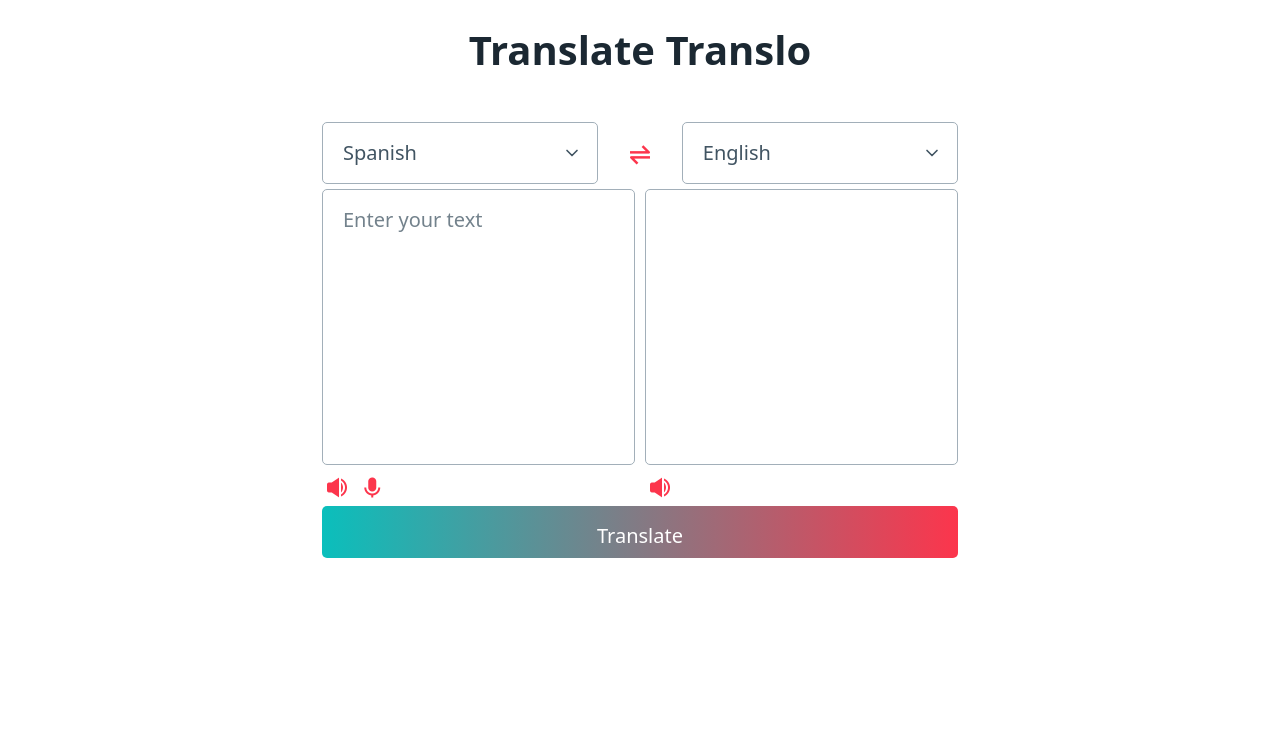
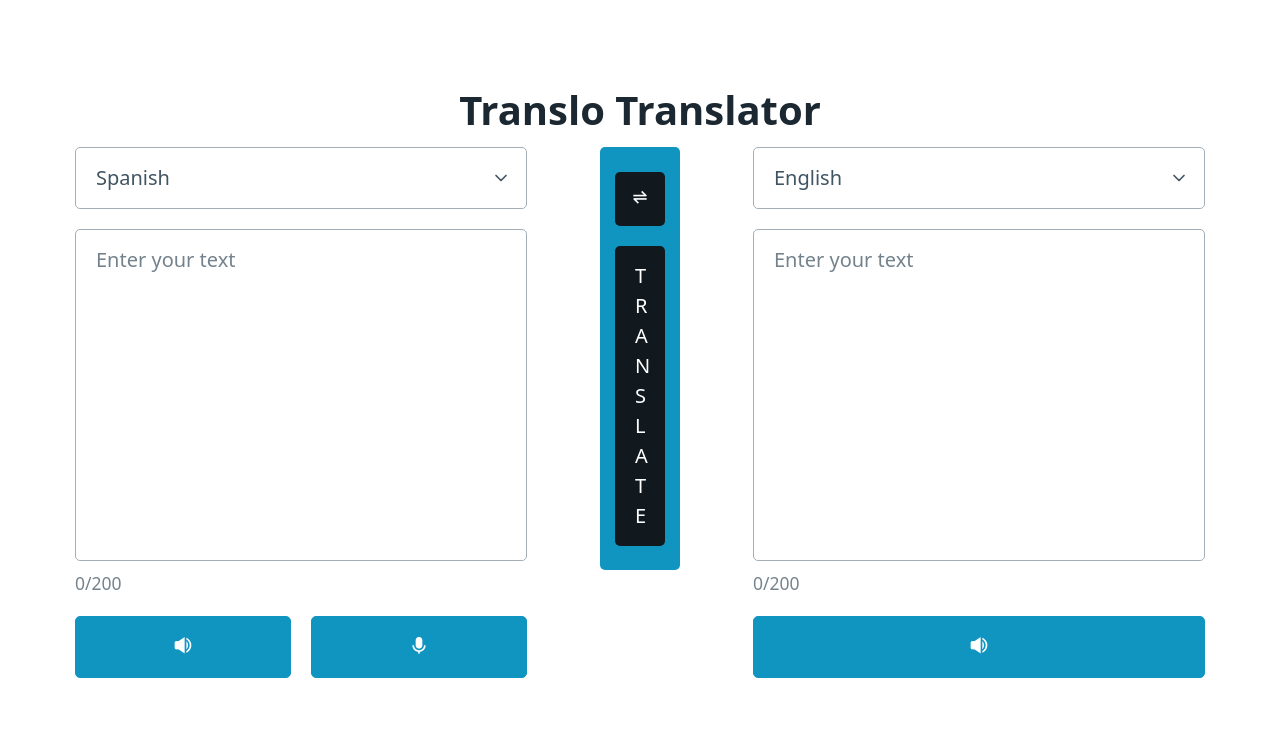
Before and after one commit to rubenmantilladev/app-translate-lenguage, a plain HTML site: page index.html in a window 1280 px wide. Drawn offline with nearby package versions, Linux system fonts and the light colour scheme.

Commit message:
Translo Translator 1.1.0

```diff
--- a/index.html
+++ b/index.html
@@ -13,41 +13,41 @@
   </head>
 
   <body>
+    <main class="container">
 
-    <h1>Translate Translo</h1>
-    <div class="container">
+      <h1>Translo Translator</h1>
+      <section class="section texareaFrom">
+        <select class="first"></select>
+        <div class="textareas">
 
+          <textarea class="fromText" rows="10" maxlength="200" placeholder="Enter your text"></textarea>
+          <small id="contador1">0/200</small>
 
-      <header class="header">
-        <select class="first"></select>
-        <button class="iconButton" id="change"><i class='bx bx-transfer-alt'></i></button>
-        <select class="second"></select>
-      </header>
-
-      <main class="containerTextarea">
-
-        <section class="textareas">
-          <textarea class="fromText" placeholder="Enter your text"></textarea>
           <div class="btnContainer">
             <button class="read iconButton"><i class='bx bxs-volume-full'></i></button>
             <button class="listen iconButton"><i class='bx bxs-microphone'></i></button>
           </div>
-        </section>
+        </div>
+      </section>
 
-        <section class="textareas">
-          <textarea class="toText" placeholder=""></textarea>
-          <div class="btnContainer">
+      <section class="btnsMain">
+        <button class="iconButton" id="change"><i class='bx bx-transfer-alt'></i></button>
+        <button class="translate">TRANSLATE</button>
+      </section>
+
+      <section class="section texareaTo">
+
+        <select class="second"></select>
+        <div class="textareas">
+
+          <textarea class="toText" rows="10" maxlength="200" placeholder="Enter your text"></textarea>
+          <small id="contador2">0/200</small>
+          <div class="btnContainer btn-solo">
             <button class="read iconButton"><i class='bx bxs-volume-full'></i></button>
           </div>
-          </secti>
-
-      </main>
-
-      <button class="translate">Translate</button>
-
-
-
-    </div>
+        </div>
+      </section>
+    </main>
 
 
     <script src="script.js" type="module"></script>
--- a/script.js
+++ b/script.js
@@ -77,6 +77,7 @@ $readers.forEach((read, index) => {
   });
 });
 
+// API de SpeechRecognition para la funcion de microfono
 var SpeechRecognition =
   window.SpeechRecognition || window.webkitSpeechRecognition;
 var recognition = new SpeechRecognition();
@@ -90,3 +91,19 @@ recognition.onresult = (event) => {
 $listen.addEventListener("click", () => {
   recognition.start();
 });
+
+// Contador de caracteres
+const $contador1 = document.getElementById("contador1");
+$from.addEventListener("input", function (e) {
+  const target = e.target;
+  const longMax = target.getAttribute("maxlength");
+  const longActual = target.value.length;
+  $contador1.innerHTML = `${longActual}/${longMax}`;
+});
+const $contador2 = document.getElementById("contador2");
+$to.addEventListener("input", function (e) {
+  const target = e.target;
+  const longMax = target.getAttribute("maxlength");
+  const longActual = target.value.length;
+  $contador2.innerHTML = `${longActual}/${longMax}`;
+});
--- a/style.css
+++ b/style.css
@@ -1,6 +1,7 @@
 * {
   margin: 0;
   padding: 0;
+  box-sizing: border-box;
 }
 
 body {
@@ -8,161 +9,96 @@ body {
   height: 100vh;
 }
 
+.container {
+  width: 90%;
+}
+
 h1 {
-  margin: 20px 0 10px;
   text-align: center;
 }
 
-.container {
-  width: 80%;
-  max-width: 700px;
-  height: 80vh;
-  max-height: 500px;
-  border-radius: 0.7rem;
+.btnContainer {
   display: grid;
-  grid-template-rows: 13% calc(75% - 20px) 12%;
-  row-gap: 10px;
-  padding: 1.6rem;
-
-  box-shadow: rgba(255, 255, 255, 0.151) 0px 22px 70px 4px;
-}
-
-.container>.header {
-  display: grid;
-  grid-template-columns: calc(45% - 10px) 10% calc(45% - 10px);
-  gap: 10px;
-}
-
-.iconButton {
-  display: inline-block;
-  width: auto;
-  margin: 0;
-  padding: 3px;
-  background: none;
-  border: none;
-  cursor: pointer;
-}
-
-.iconButton i {
-  width: 100%;
-  height: 100%;
-  color: #FC354C;
-  font-size: 1.5rem;
-  margin: 0 auto;
-  align-items: center;
-  justify-content: center;
-}
-
-select {
-  margin: 0;
-}
-
-button#change i {
-  margin: 0 auto;
-  padding-top: 15px;
-}
-
-.containerTextarea {
-  display: grid;
-  grid-template-columns: 1fr 1fr;
-  gap: 10px;
-  height: 100%;
-}
-
-.containerTextarea>section.textareas {
-  height: 100%;
+  grid-template-columns: repeat(2, 1fr);
+  gap: 1rem;
+  margin-bottom: 0;
 }
 
 textarea {
-  width: 100%;
-  height: 90%;
-  font-size: 1rem;
-  outline: none;
+  margin-bottom: 0.8rem;
   resize: none;
-  background: none;
-  border-radius: 5px;
-  margin-bottom: 0;
 }
 
-.translate {
-  background: #FC354C;
-  /* fallback for old browsers */
-  background: -webkit-linear-gradient(to right, #0ABFBC, #FC354C);
-  /* Chrome 10-25, Safari 5.1-6 */
-  background: linear-gradient(to right, #0ABFBC, #FC354C);
-  /* W3C, IE 10+/ Edge, Firefox 16+, Chrome 26+, Opera 12+, Safari 7+ */
-  font-size: 1rem;
-  border: 0;
-  margin: 0;
-  cursor: pointer;
+.texareaTo {
+  margin-top: 2rem;
 }
 
-button.iconButton i:not(button#change i) {
-  font-size: 1.2rem;
+.btnsMain {
+  display: flex;
+  justify-content: space-between;
+  gap: 1rem;
+  padding: 15px;
+  border-radius: 5px;
+  background: #1095c1;
 }
 
-
-/* Media Querys */
-@media (max-width: 500px) {
-  .container {
-    width: 80%;
-    max-width: 700px;
-    min-height: 600px;
-    border-radius: 0.7rem;
-    display: flex;
-    flex-direction: column;
-    row-gap: 15px;
-    padding: 1.6rem;
-    box-shadow: rgba(255, 255, 255, 0.151) 0px 22px 70px 4px;
-  }
-
-  .container>.header {
-    display: grid;
-    grid-template-columns: calc(40% - 10px) 20% calc(40% - 10px);
-    gap: 10px;
-  }
-
-  button#change {
-    padding: 0;
-  }
-
-  button#change i {
-    display: block;
-    background: #FC354C;
-    /* fallback for old browsers */
-    background: -webkit-linear-gradient(to right, #0ABFBC, #FC354C);
-    /* Chrome 10-25, Safari 5.1-6 */
-    background: linear-gradient(to right, #0ABFBC, #FC354C);
-    /* W3C, IE 10+/ Edge, Firefox 16+, Chrome 26+, Opera 12+, Safari 7+ */
-    margin: 0 auto;
-    padding: 15px 0;
-    border-radius: 3px;
-    color: #fff;
-  }
-
-  .containerTextarea {
-    display: flex;
-    flex-direction: column;
-    gap: 10px;
-    height: 100%;
-  }
-
-  .containerTextarea>section.textareas {
-    height: 100%;
-    margin-bottom: 12px;
-  }
-
-  select {
-    font-size: 0.8rem;
-  }
+.btnsMain button {
+  margin-bottom: 0;
+  border: none;
+  outline: none;
+  background: #11191f;
 
 }
 
+#change i {
+  transform: rotate(90deg);
+}
 
-@media (max-width: 420px) {
-  .container>.header {
+div.btn-solo {
+  display: grid;
+  grid-template-columns: 1fr;
+}
+
+/*------------------------ MEDIA QUERYS --------------------*/
+@media (min-width: 768px) {
+  .container {
+    display: grid;
+    grid-template-rows: 10% 90%;
+    grid-template-columns: 40% 20% 40%;
+  }
+
+  h1 {
+    grid-column-start: 1;
+    grid-column-end: 4;
+  }
+
+  /* -------------------BOTONES PRINCIPALES---------------- */
+  section.btnsMain {
     display: flex;
     flex-direction: column;
-    gap: 5px;
+    justify-content: center;
+    align-items: center;
+    height: 70%;
+    width: 80px;
+    margin: 0 auto;
   }
+
+  #change {
+    padding: 12px 0;
+  }
+
+  #change i {
+    transform: rotate(0deg);
+  }
+
+  /* ------------------------------------------------------ */
+
+  /* --------------------SECCION TEXTAREAS----------------- */
+
+  section.texareaTo,
+  section.texareaFrom {
+    margin: 0;
+  }
+
+  /* ------------------------------------------------------ */
 }
```
